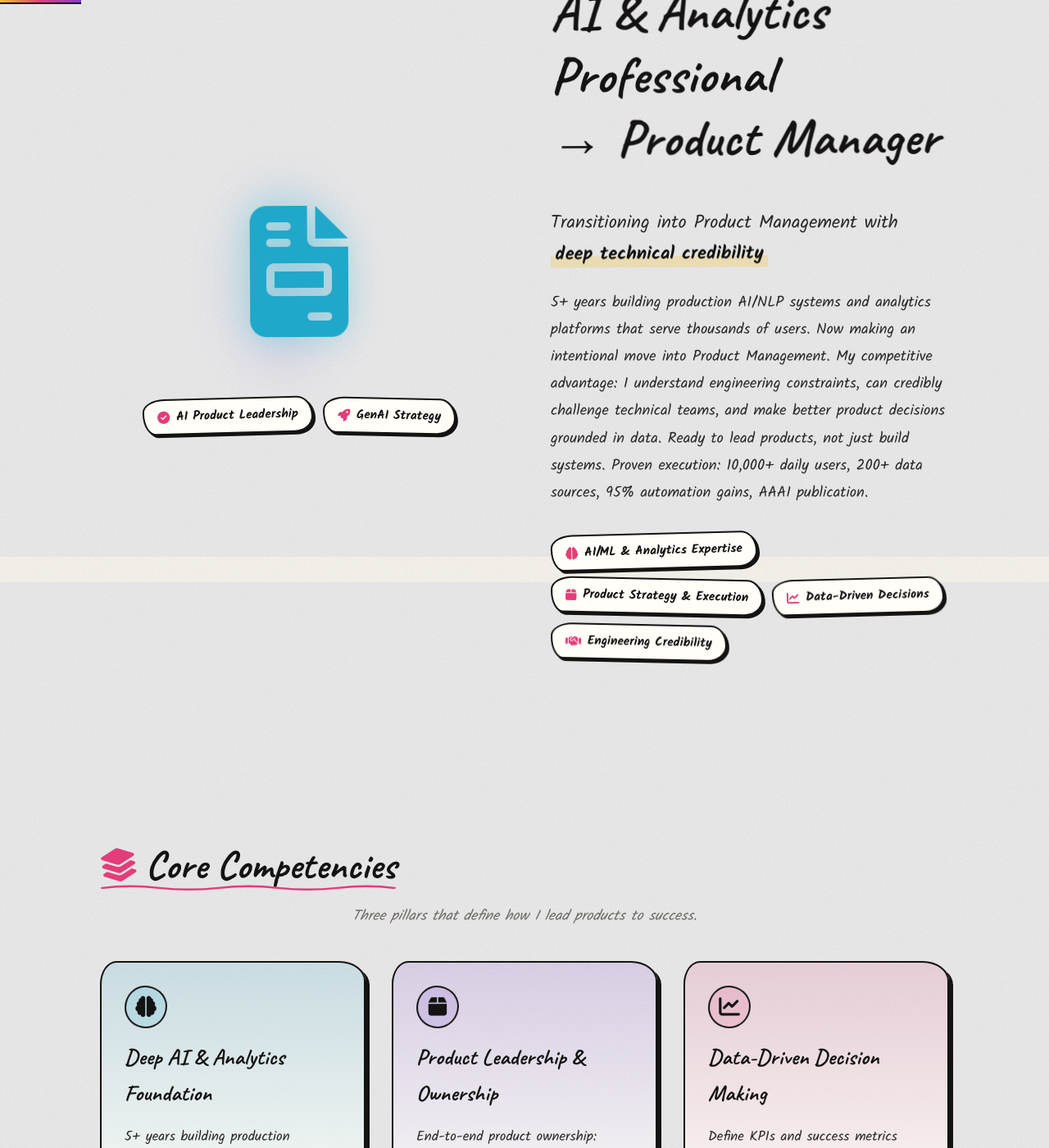
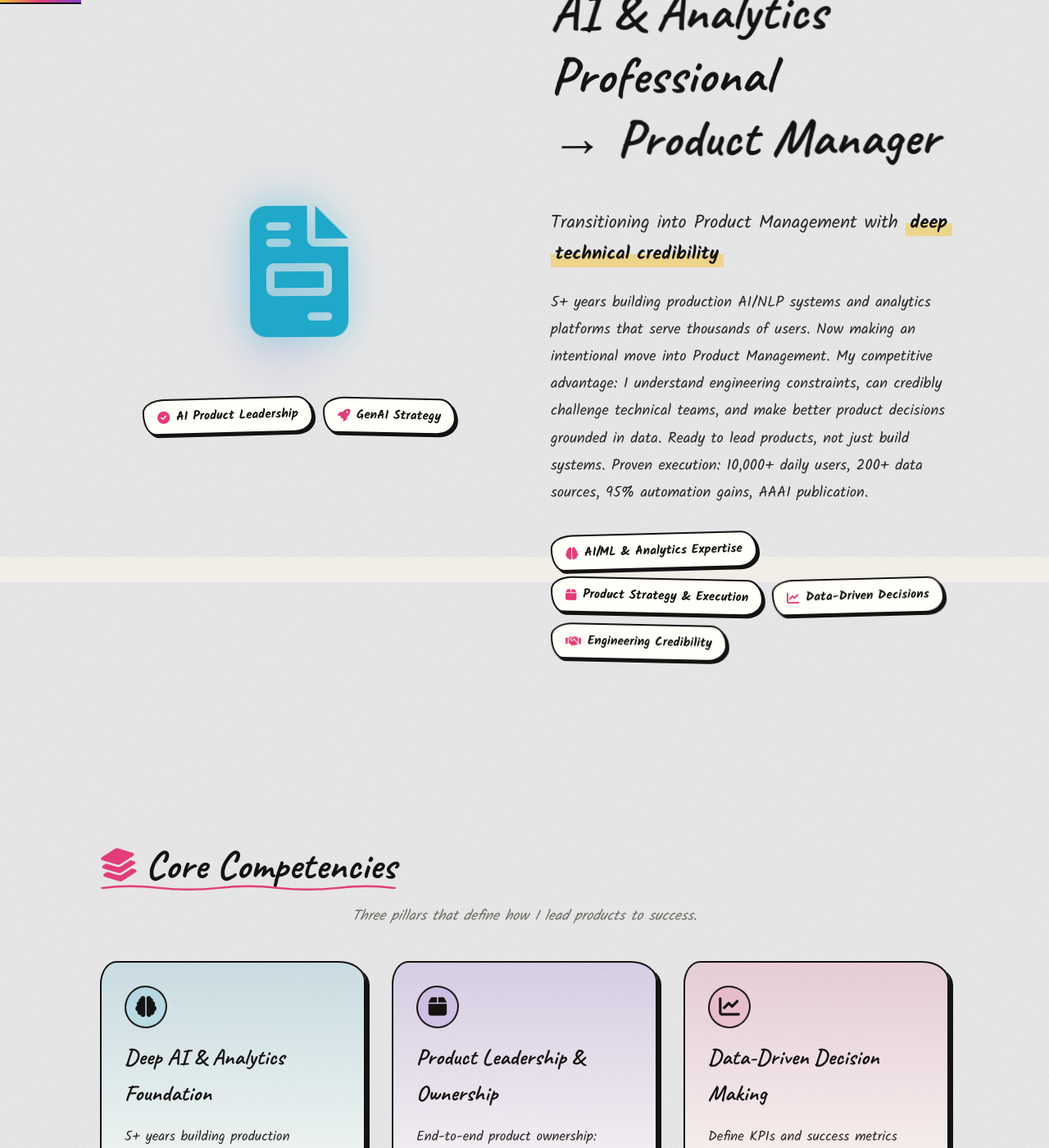
Before and after one commit to mayank1101/mayank1101.github.io, a Jekyll site: the page built from resume.html, in a window 1280 px wide and 1400 px high, scrolled down 221 px. Shown: the whole window at 82% size. Built offline with Jekyll 4.4.1, drawn with Linux system fonts in a browser that asks for light colours; some web fonts are replaced; some of the changed text lies outside the part shown.

Commit message:
1. Increasing the opacity of the yellow highlight from 28% to 50%   2. Changing from display: inline-block to display: inline   3. Adding box-decoration-break: clone to make the highlight appear on all lines when text wraps   4. Removing the conflicting display: inline-block rule from the animation CSS that was overriding the display property

```diff
--- a/_sass/_animations.scss
+++ b/_sass/_animations.scss
@@ -145,9 +145,12 @@
 }
 
 // Hero heading: occasional jitter
-.hero h1,
+.hero h1 {
+  display: inline-block;
+  animation: handDrawn 0.3s steps(2) infinite;
+}
+
 .hero-highlight {
-  display: inline-block;
   animation: handDrawn 0.3s steps(2) infinite;
 }
 
--- a/_sass/_dark-mode.scss
+++ b/_sass/_dark-mode.scss
@@ -220,8 +220,10 @@
 
 // Dark hero highlight
 [data-theme="dark"] .hero-highlight {
-  background: linear-gradient(transparent 55%, var(--tint-yellow) 55%, var(--tint-yellow) 92%, transparent 92%);
+  background: linear-gradient(transparent 50%, rgba(255, 224, 113, 0.5) 50%, rgba(255, 224, 113, 0.5) 95%, transparent 95%);
   color: var(--ink);
+  box-decoration-break: clone;
+  -webkit-box-decoration-break: clone;
 }
 
 // Dark dashed nav border
--- a/_sass/_hero.scss
+++ b/_sass/_hero.scss
@@ -51,12 +51,14 @@
 
 // Highlighted name — marker swipe behind text
 .hero-highlight {
-  display: inline-block;
+  display: inline;
   color: var(--ink);
   font-weight: 700;
   padding: 0 0.25em;
-  background: linear-gradient(transparent 55%, var(--tint-yellow) 55%, var(--tint-yellow) 92%, transparent 92%);
+  background: linear-gradient(transparent 50%, rgba(244, 196, 48, 0.5) 50%, rgba(244, 196, 48, 0.5) 95%, transparent 95%);
   transform: rotate(-1deg);
+  box-decoration-break: clone;
+  -webkit-box-decoration-break: clone;
 }
 
 // ===== Badges — sticker pill =====
--- a/resume.html
+++ b/resume.html
@@ -138,7 +138,7 @@ description: Professional resume of Mayank Sharma - AI Product Manager & Consult
     </div>
     <h3 style="margin-bottom: 1rem">Let's Talk Product</h3>
     <p style="margin-bottom: 2rem; line-height: 1.8">
-      I'm actively exploring <strong>Senior Product Analytics</strong>, <strong>Product Manager</strong>,
+      I'm actively exploring <strong>Senior Product Analytics</strong>, <strong>Product Manager</strong>, <strong>AI Product Manager</strong>
       and <strong>Product Leadership</strong> roles. I respond personally to every inquiry.
       My positioning is clear: I'm an AI & Analytics professional with proven execution experience,
       making an intentional transition into Product Management.
```
